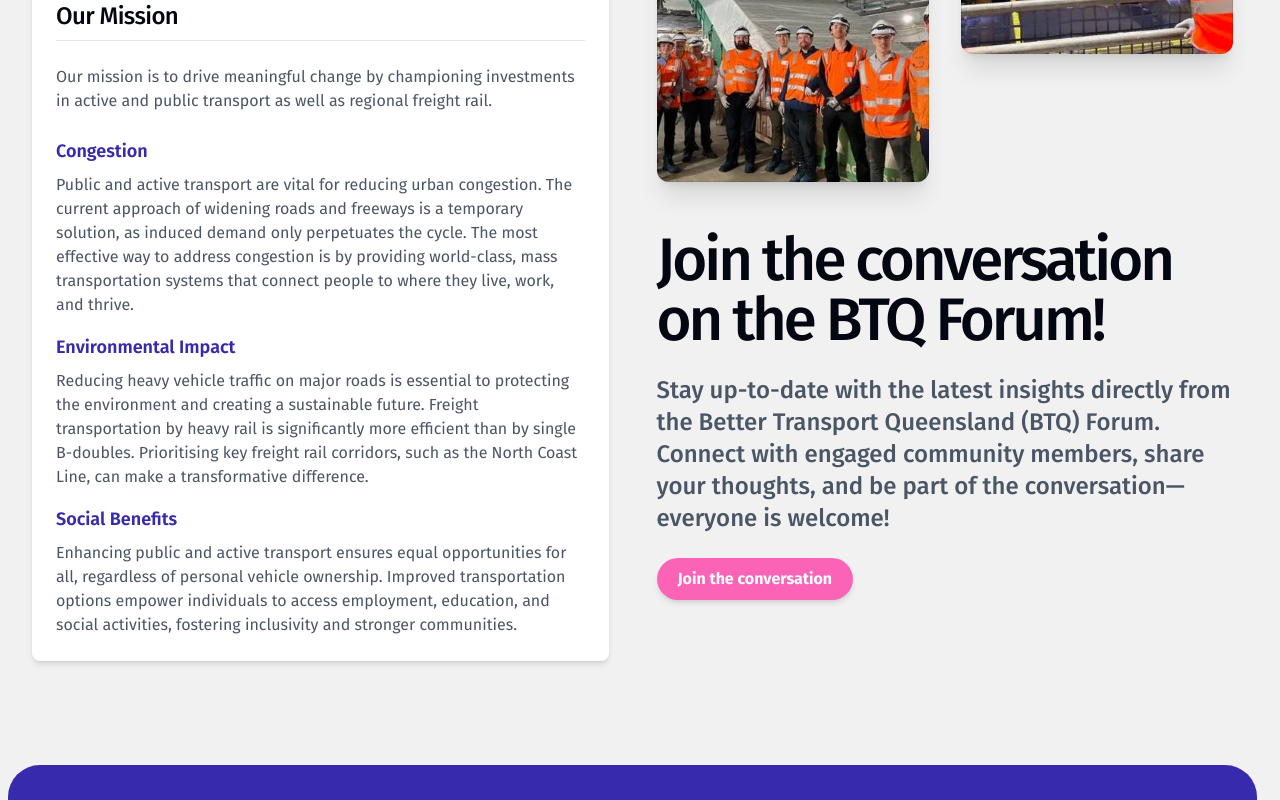
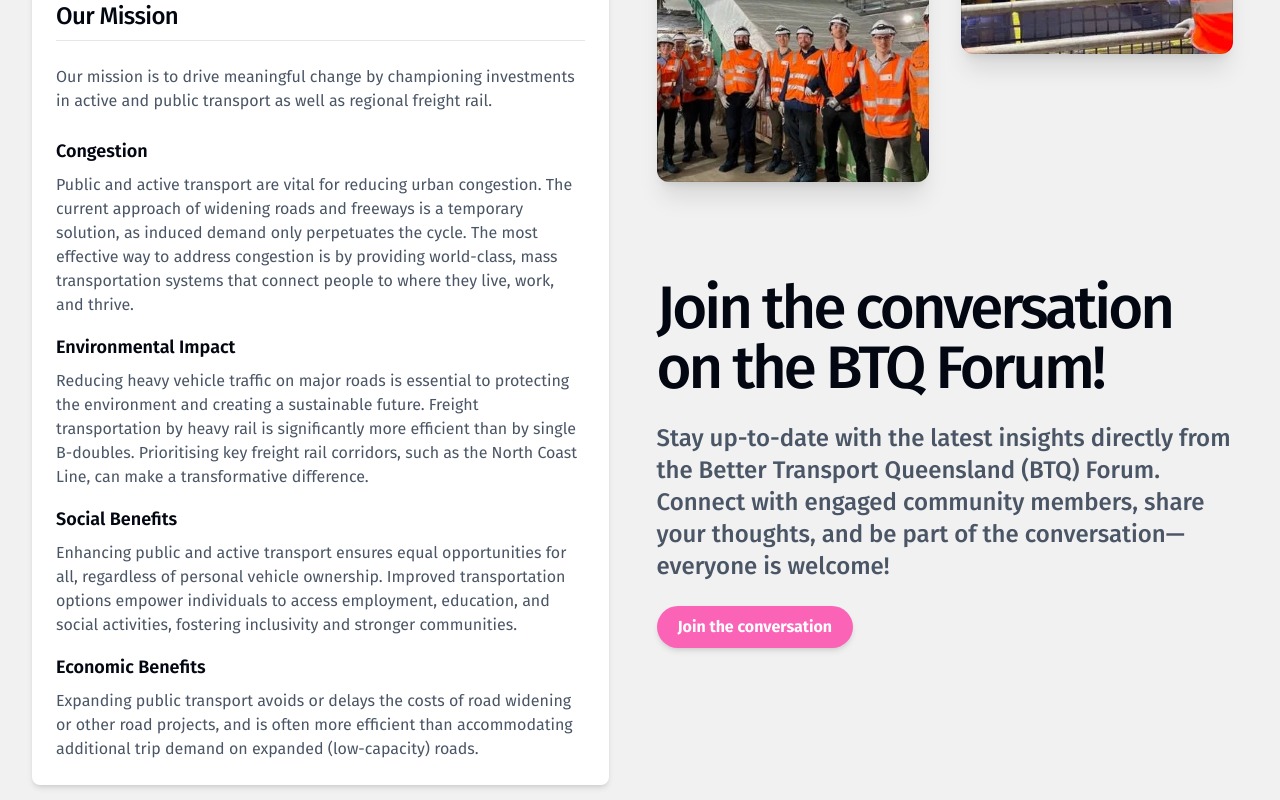
Before and after one commit to rowan-gray/btq-website, a Next.js app: page / in a window 1280 px wide. Shown: the part 2040-2840 px from the top of the page. Built offline with nearby package versions, Linux system fonts and the light colour scheme.

Commit message:
Add economic benefits to home page.

```diff
--- a/app/page.tsx
+++ b/app/page.tsx
@@ -145,9 +145,7 @@
               <div className="space-y-4">
                 {/* Congestion */}
                 <div>
-                  <h3 className="mt-4 text-lg font-semibold text-indigo-800">
-                    Congestion
-                  </h3>
+                  <h3 className="mt-4 text-lg font-semibold">Congestion</h3>
                   <p className="text-md/6 mt-2 text-gray-600">
                     Public and active transport are vital for reducing urban
                     congestion. The current approach of widening roads and
@@ -161,7 +159,7 @@
 
                 {/* Environmental Impact */}
                 <div>
-                  <h3 className="mt-4 text-lg font-semibold text-indigo-800">
+                  <h3 className="mt-4 text-lg font-semibold">
                     Environmental Impact
                   </h3>
                   <p className="text-md/6 mt-2 text-gray-600">
@@ -176,7 +174,7 @@
 
                 {/* Social Benefits */}
                 <div>
-                  <h3 className="mt-4 text-lg font-semibold text-indigo-800">
+                  <h3 className="mt-4 text-lg font-semibold">
                     Social Benefits
                   </h3>
                   <p className="text-md/6 mt-2 text-gray-600">
@@ -185,6 +183,19 @@
                     ownership. Improved transportation options empower
                     individuals to access employment, education, and social
                     activities, fostering inclusivity and stronger communities.
+                  </p>
+                </div>
+
+                {/* Economic Benefits */}
+                <div>
+                  <h3 className="mt-4 text-lg font-semibold">
+                    Economic Benefits
+                  </h3>
+                  <p className="text-md/6 mt-2 text-gray-600">
+                    Expanding public transport avoids or delays the costs of
+                    road widening or other road projects, and is often more
+                    efficient than accommodating additional trip demand on
+                    expanded (low-capacity) roads.
                   </p>
                 </div>
               </div>
@@ -229,7 +240,7 @@
                 />
               </div>
             </div>
-            <div className="pt-12">
+            <div className="pt-24">
               <Heading as="h2">Join the conversation on the BTQ Forum!</Heading>
               <Lead className="mt-6 max-w-3xl">
                 Stay up-to-date with the latest insights directly from the
```
